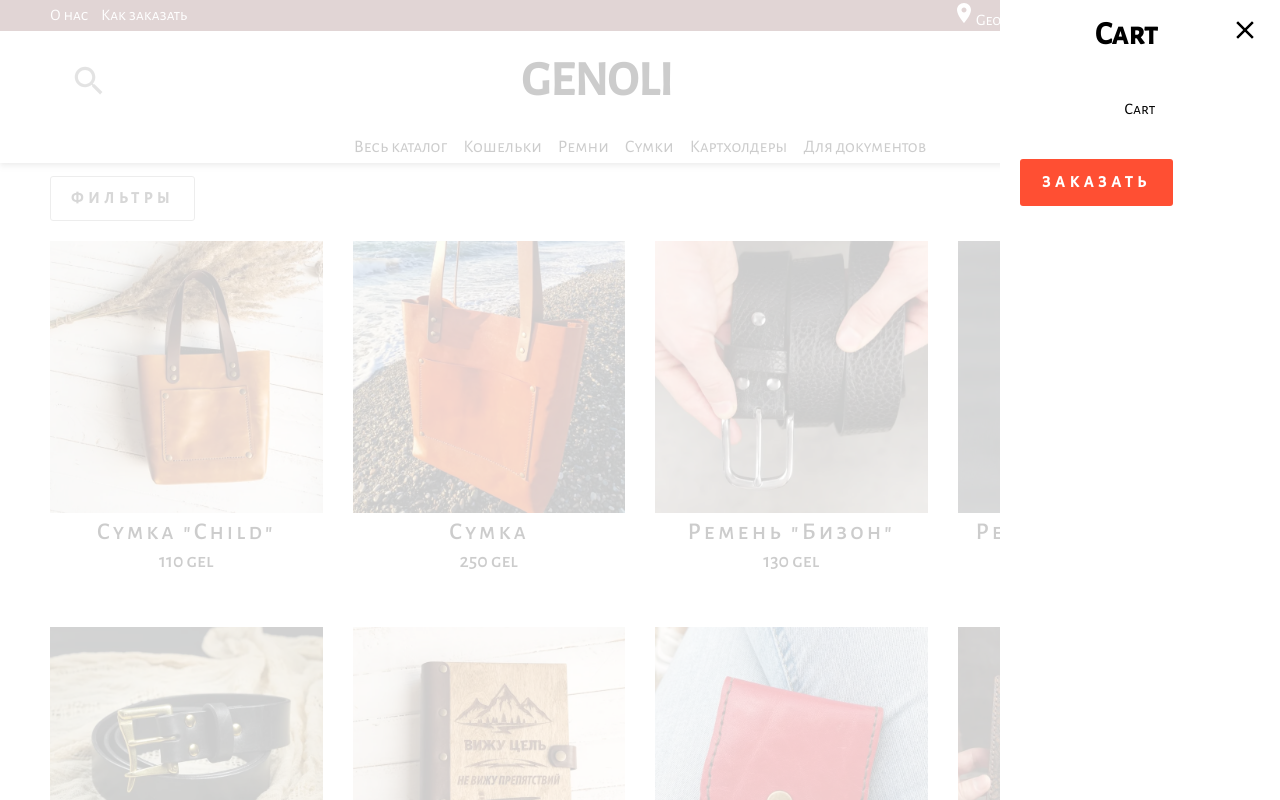
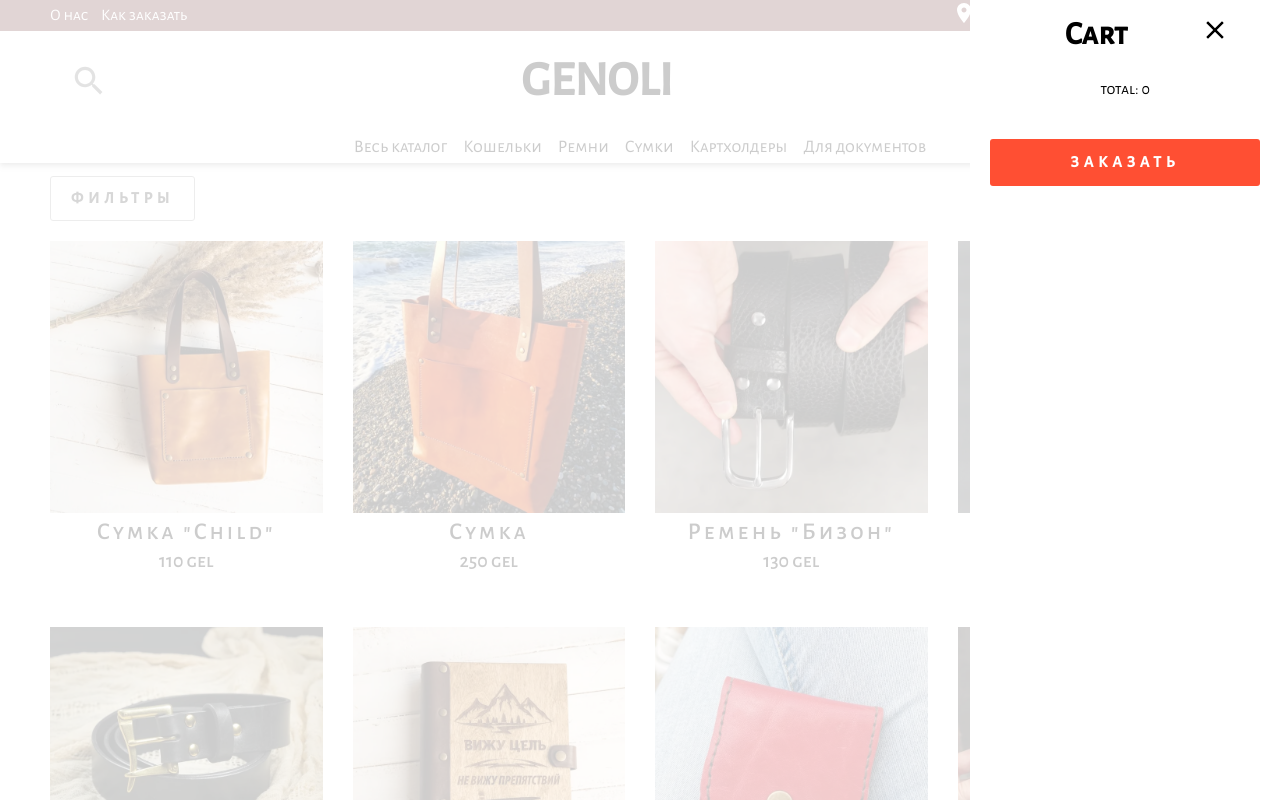
Before and after one commit to UTYFjs/onlineStore, a React (Create React App) app: page /collection in a window 1280 px wide. Both pictures are taken after a click on the icon 1191 px from the left and 81 px from the top of the page. Shown: the top 800 px of the page. Built offline with nearby package versions, Linux system fonts and the light colour scheme.

Commit message:
add basic template cart

```diff
--- a/src/components/BurgerMenu/BurgerMenu.module.scss
+++ b/src/components/BurgerMenu/BurgerMenu.module.scss
@@ -18,11 +18,13 @@
 
   }
 .burger.right{
+  width: 310px;
     left: auto;
     right: -100%;
     transition: right .85s;
   }
 .burger.right.active{
+  width: 310px;
   left: auto;
   right: 0;
   transition: right .85s;
@@ -78,7 +80,7 @@
   width: 100%;
   height: 100%;
   padding: 20px;
-  .menu-content-filter, .menu-content{
+  .menu-content-filter, .menu-content-cart{
   width: 100%;
   max-height: calc(100% - 150px);
 
--- a/src/components/BurgerMenu/BurgerMenu.tsx
+++ b/src/components/BurgerMenu/BurgerMenu.tsx
@@ -12,6 +12,7 @@ import { nanoid } from 'nanoid';
 import Checkbox from '../Checkbox/Checkbox';
 import { defaultSelectedFilters, filterType } from '../../data/data';
 import BubbleFilterList from '../BubbleFilterList/BubbleFilterList';
+import CartContent from '../CartContent/CartContent';
 
 interface IBurgerMenuProps {
   type: 'menu' | 'filter' | 'cart' | null;
@@ -218,8 +219,10 @@ function BurgerMenu({ data, type }: IBurgerMenuProps) {
       );
       content = (
         <div className={styles['menu-content-wrapper']}>
-          <div className={styles['menu-content']}>Cart</div>
-          <Button content={'Заказать'} />
+          <div className={styles['menu-content-cart']}>
+            <CartContent />
+          </div>
+          <Button content={'Заказать'} customStyles={{ width: '100%' }} />
         </div>
       );
       break;
--- /dev/null
+++ b/src/components/CartContent/CartContent.module.scss
@@ -0,0 +1,12 @@
+.cart{
+  display: flex;
+  flex-direction: column;
+  gap:10px;
+  width: 100%;
+  max-height: calc(100% - 150px);
+  margin-bottom: 20px;
+  text-align: center;
+  overflow-y: auto;
+  overflow-x: hidden;
+
+}
--- /dev/null
+++ b/src/components/CartContent/CartContent.tsx
@@ -0,0 +1,34 @@
+import React from 'react';
+import styles from './CartContent.module.scss';
+import { useCartStore } from '../../store/zustandStore';
+import CartProductCard from './CartProductCard/CartProductCard';
+
+export default function CartContent() {
+  const { cartProducts } = useCartStore();
+  let contentCart: JSX.Element = <div></div>;
+  if (cartProducts.length) {
+    contentCart = (
+      <div>
+        КАрточка товара <b>{cartProducts[0].cartProduct.title}</b>{' '}
+      </div>
+    );
+  } else {
+    contentCart = <div>Ваша Корзина пуста</div>;
+  }
+  return (
+    <div className={styles.cart}>
+      {/*cartProducts.map((item) => (
+        <div key={item.cartProduct.id}>
+          КАрточка товара <b>{item.cartProduct.title}</b>{' '}
+        </div>
+      ))*/}
+      {cartProducts.map((item) => (
+        <CartProductCard key={item.cartProduct.id + 'cart'} data={item} />
+      ))}
+      total:{' '}
+      {cartProducts.reduce((prev, item) => {
+        return prev + item.price;
+      }, 0)}
+    </div>
+  );
+}
--- /dev/null
+++ b/src/components/CartContent/CartProductCard/CartProductCard.module.scss
@@ -0,0 +1,38 @@
+.card{
+  display:flex;
+  justify-content: space-between;
+  gap:3px;
+  width:100%;
+  height: 130px;
+  padding: 5px;
+  border-radius: 5px;
+  border: 1px solid black;
+
+}
+
+
+.image-wrapper{
+  border-radius: 5px;
+  overflow: hidden;
+  margin: 10px
+}
+
+.specification-wrapper{
+  text-align: left;
+  padding: 10px 0;
+
+
+  p{
+    font-size: .8em;
+  }
+
+}
+.result-wrapper{
+
+}
+
+.result-wrapper, .specification-wrapper{
+  display:flex;
+  flex-direction: column;
+  justify-content: space-between;
+}
--- /dev/null
+++ b/src/components/CartContent/CartProductCard/CartProductCard.tsx
@@ -0,0 +1,30 @@
+import React from 'react';
+import styles from './CartProductCard.module.scss';
+import { ICartProduct } from '../../../store/zustandStore';
+import ImgLazy from '../../ImgLazy/ImgLazy';
+interface ICartProductCardProps {
+  data: ICartProduct;
+}
+export default function CartProductCard({ data }: ICartProductCardProps) {
+  return (
+    <div className={styles.card}>
+      <div className={styles['image-wrapper']}>
+        <ImgLazy src={'./../.' + data.cartProduct.thumbnail.primary} />
+      </div>
+      <div className={styles['specification-wrapper']}>
+        <p>
+          {' '}
+          <b>{data.cartProduct.title}</b>{' '}
+        </p>
+        <p> Цвет: {data.color}</p>
+        <p>Подарочная Коробочка: {data.isGiftBox ? 'ДА' : 'НЕТ'}</p>
+        <p>Персонализация: {data.embossing}</p>
+      </div>
+      <div className={styles['result-wrapper']}>
+        <div>x</div>
+        <div></div>
+        <div>{data.price + ' ' + data.priceCurrency}</div>
+      </div>
+    </div>
+  );
+}
--- a/src/pages/Catalog/SelectProducts/ProductPage/ProductPage.module.scss
+++ b/src/pages/Catalog/SelectProducts/ProductPage/ProductPage.module.scss
@@ -1,5 +1,6 @@
 @use '../../../../styles/style.scss' as *;
 .grid{
+  position: relative;
   margin: 20px;
   display: grid;
   grid-template-columns: repeat(2, 1fr);
@@ -18,7 +19,7 @@
 .image-wrapper{
   //max-width: 500px;
   //max-height: 500px;
-// to do fix issue with responsive image
+  // to do fix issue with responsive image
   max-width: calc(100vh - 350px);
   //max-height: calc(100vh - 350px);
   margin: 0 auto 20px;
@@ -35,12 +36,16 @@
     top: 0;
   }
 }
-.image-wrapper img{
+.swiper-wrapper{
+  position: sticky;
+  top: 30px;
+}
+/*.image-wrapper img{
   width: 100%;
   height: auto;
-  //position: sticky;
+  position: sticky;
   top: 30px;
-}
+}*/
 .content-wrapper{
 display: flex;
 flex-direction: column;
--- a/src/pages/Catalog/SelectProducts/ProductPage/ProductPage.tsx
+++ b/src/pages/Catalog/SelectProducts/ProductPage/ProductPage.tsx
@@ -151,7 +151,11 @@ function ProductPage() {
             //<ImgLazy src={imgSrc} />
             //imagesSrc && <CustomSlider slides={imagesSrc} />
             //imagesSrc && <Slider slides={imagesSrc} />
-            imagesSrc && <SliderSwiper images={imagesSrc} />
+            imagesSrc && (
+              <div className={styles['swiper-wrapper']}>
+                <SliderSwiper images={imagesSrc} />
+              </div>
+            )
           }
         </div>
         <div className={styles['content-wrapper']}>
--- a/src/pages/layout/components/Header/Header.module.scss
+++ b/src/pages/layout/components/Header/Header.module.scss
@@ -75,7 +75,7 @@ gap: .5rem;
   @include for-phone {
     gap: 1rem;
   }
-  .favorite:hover{
+  .favorite:hover, .cart:hover{
     cursor: pointer;
     transform: scale(1.25);
     transition: all .4s;
--- a/src/pages/layout/components/Header/Header.tsx
+++ b/src/pages/layout/components/Header/Header.tsx
@@ -74,6 +74,7 @@ function Header({ setMenu }: IHeaderProps) {
             color={'error'}
           />
           <ShoppingCartOutlinedIcon
+            className={styles.cart}
             sx={{ fontSize: iconsFontSize }}
             color={'error'}
             onClick={() => {
```
Lines whose indentation alone changed are shown as unchanged.
